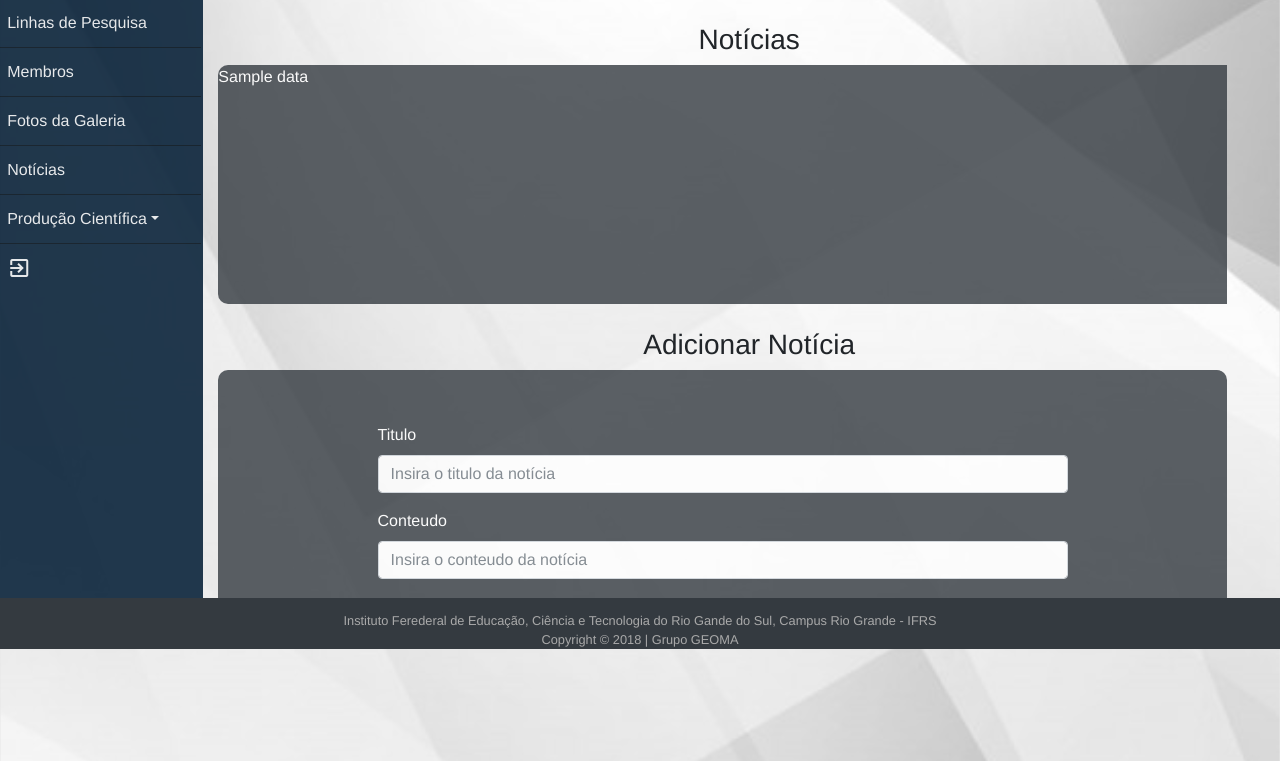
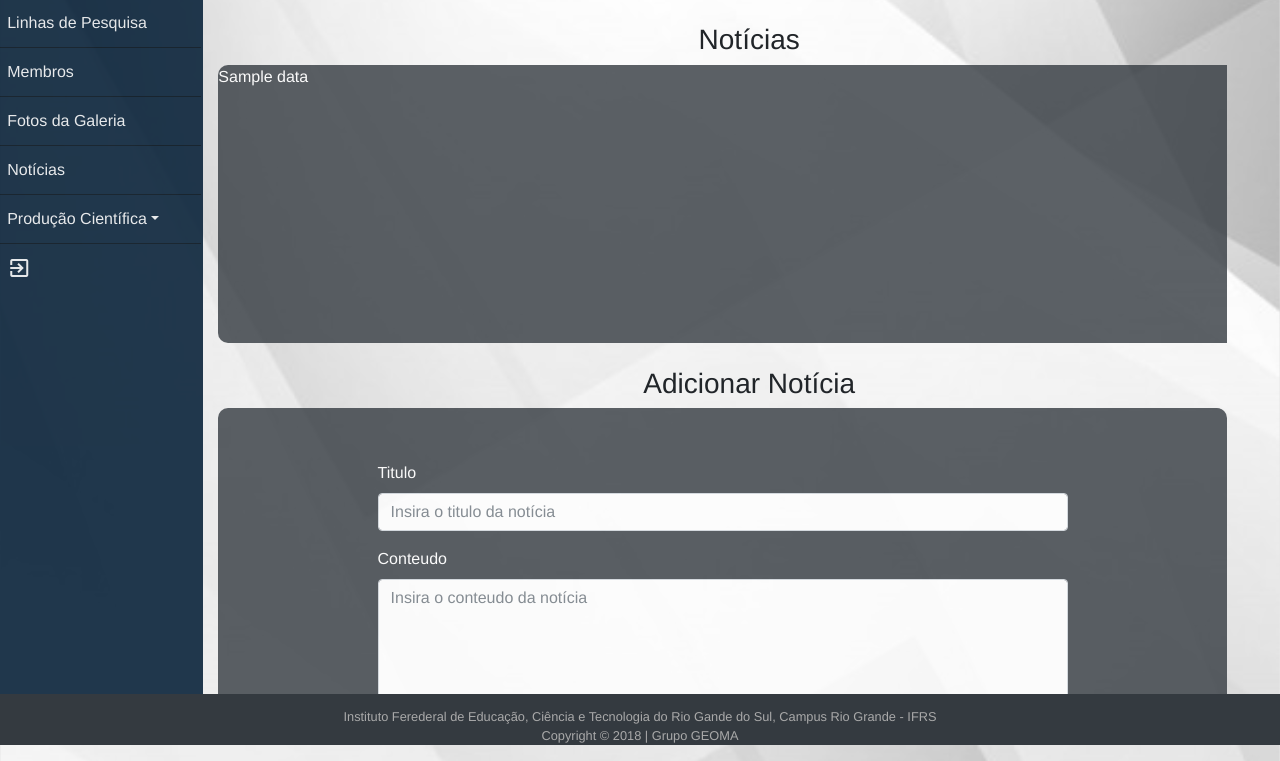
Before and after one commit to luishjacinto/GEOMA-IFRS, a PHP site: template View/Adm/noticias.php in a window 1280 px wide. Shown: the part 63-824 px from the top of the page. Run offline with PHP 8.4, Linux system fonts and the light colour scheme; the template is opened without the code that fills it: most values are stand-ins (such as "Sample title", 1, 10 or a date in 2020); lists and menus that the app fills with data are empty.

Commit message:
correção nas noticias

```diff
--- a/Controller/funcoes/Adm/Read/buscarFormNoticia.php
+++ b/Controller/funcoes/Adm/Read/buscarFormNoticia.php
@@ -7,11 +7,11 @@ function buscarFormNoticia($id){
     $form = '<form method="POST" action="atualizar_noticia?'.$noticia['id'].'" enctype="multipart/form-data">'
                 .'<div class="form-group">'
                     .'<label for="titulo">Titulo</label>'
-                    .'<input type="text" class="form-control" name="titulo" placeholder="Insira o titulo da notícia" value="'.$noticia['nome'].'" required>'
+                    .'<input type="text" class="form-control" name="titulo" placeholder="Insira o titulo da notícia" value="'.$noticia['titulo'].'" required>'
                 .'</div>'
                 .'<div class="form-group">'
                     .'<label for="conteudo">Conteudo</label>'
-                    .'<input type="text" class="form-control" name="conteudo" placeholder="Insira o conteudo da notícia" value="'.$noticia['caminho'].'" required>'
+                    .'<textarea type="text" class="form-control textA" rows="5" name="conteudo" placeholder="Insira o conteudo da notícia" required>'.$noticia['conteudo'].'</textarea>'
                 .'</div>'
                 .'<label for="membro">Autor</label>'
                 .'<select name="membro" class="form-control form-control-sm" required>'
--- a/View/Adm/noticias.php
+++ b/View/Adm/noticias.php
@@ -21,7 +21,7 @@
 			</div>
 			<div class="form-group">
 				<label for="conteudo">Conteudo</label>
-				<input type="text" class="form-control" name="conteudo" placeholder="Insira o conteudo da notícia" required>
+				<textarea type="text" class="form-control textA" rows="5" name="conteudo" placeholder="Insira o conteudo da notícia" required></textarea>
 			</div>
 			<label for="membro">Autor</label>
 			<select name="membro" class="form-control form-control-sm" required>
--- a/View/CSS/style.css
+++ b/View/CSS/style.css
@@ -272,3 +272,7 @@ ul li {
 ::-webkit-scrollbar-thumb {
     background: var(--contato-dados);
 }
+
+.textA{
+    resize: none;
+}
```
Also changed, not shown: Armazenamento/Galeria/download.jpg (added).
